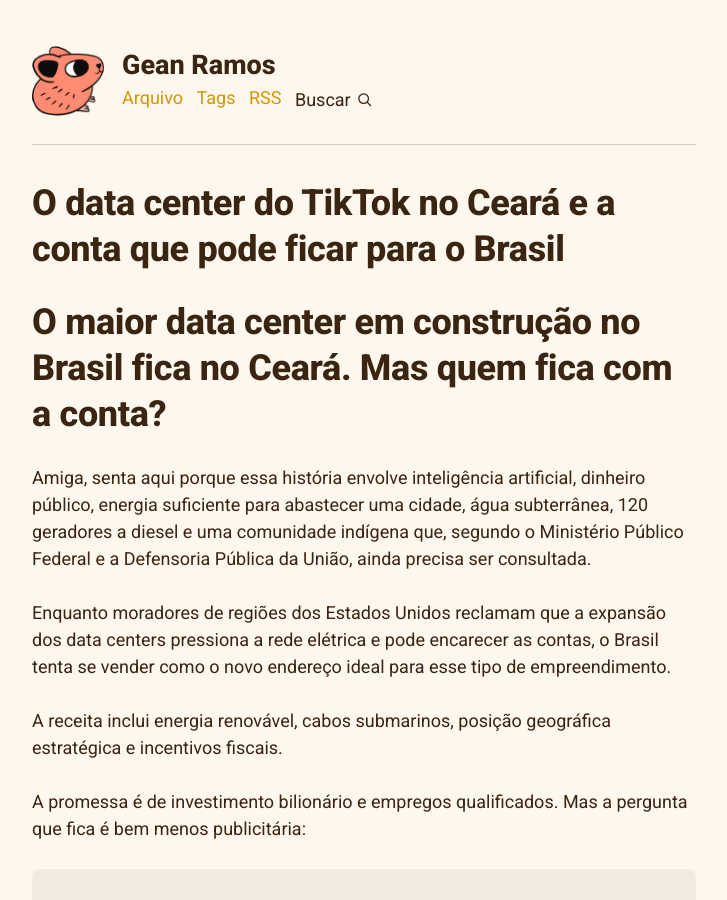
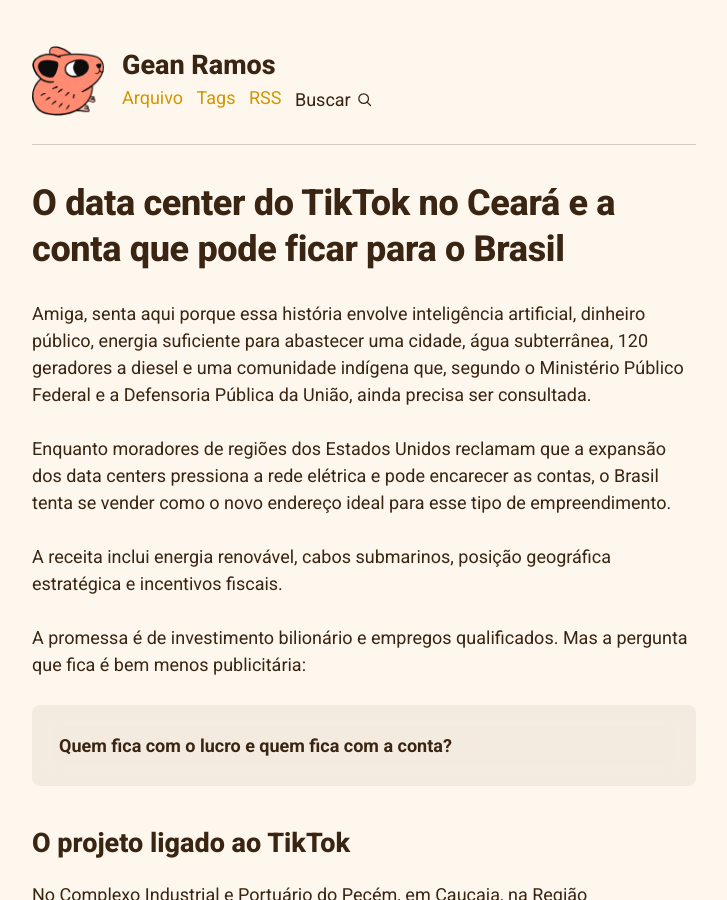
Before and after one commit to geanramoscom/geanramoscom.github.io, a Jekyll site: the page built from _posts/2026-10-16-o-data-center-do-tiktok-no-ceara.md, in a window 1280 px wide and 900 px high. Shown: the whole window, without its empty margins (276-1003 px from the left). Built offline with Jekyll 4.4.1, drawn with Linux system fonts in a browser that asks for light colours; some web fonts are replaced.

Commit message:
Remove title from TikTok data center article
Removed the title from the article about TikTok's data center in Ceará.

```diff
--- a/_posts/2026-10-16-o-data-center-do-tiktok-no-ceara.md
+++ b/_posts/2026-10-16-o-data-center-do-tiktok-no-ceara.md
@@ -6,8 +6,6 @@
 date: 2026-10-16 15:00:00 -0300
 tags: [IA, tecnologia]
 ---
-
-# O maior data center em construção no Brasil fica no Ceará. Mas quem fica com a conta?
 
 Amiga, senta aqui porque essa história envolve inteligência artificial, dinheiro público, energia suficiente para abastecer uma cidade, água subterrânea, 120 geradores a diesel e uma comunidade indígena que, segundo o Ministério Público Federal e a Defensoria Pública da União, ainda precisa ser consultada.
 
```
